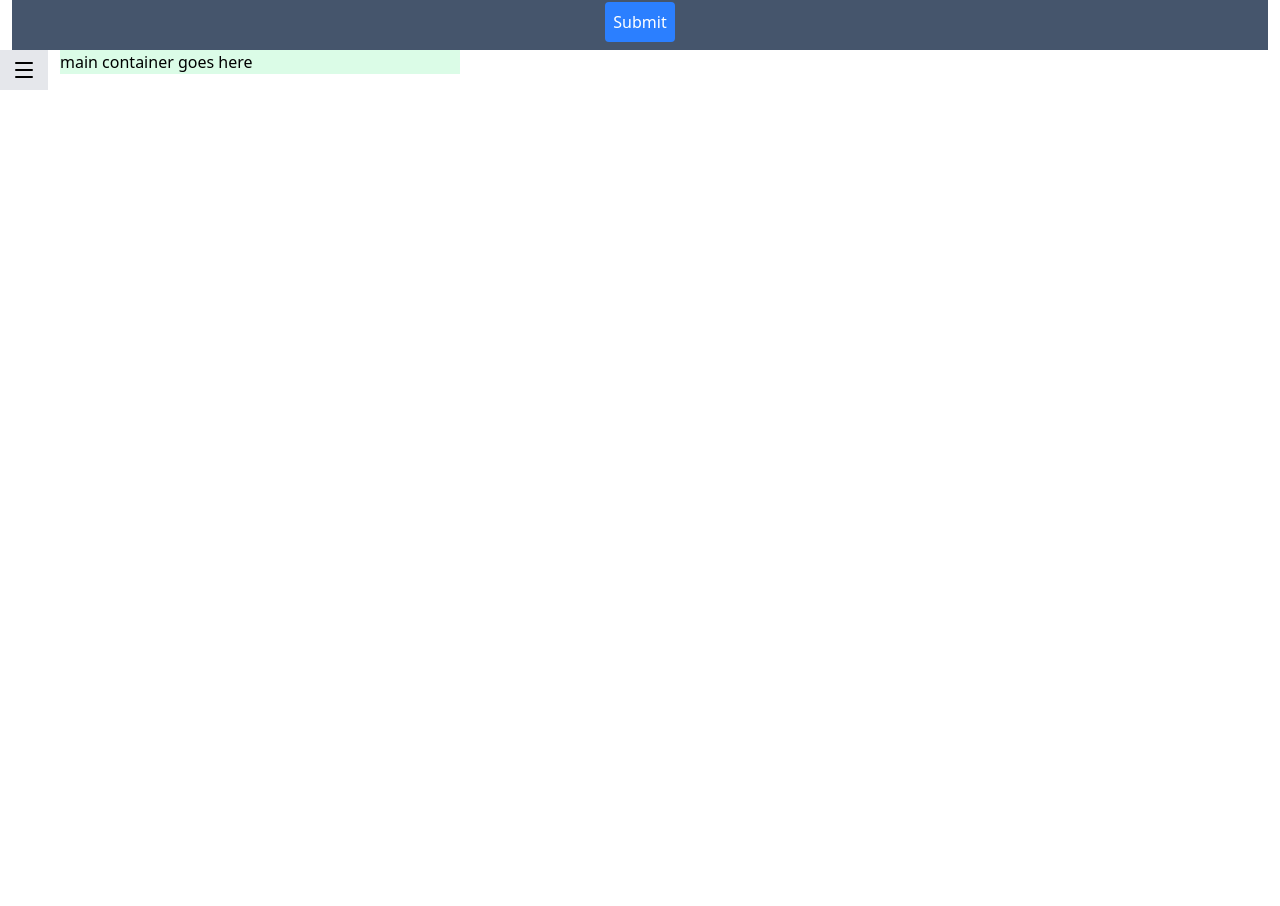
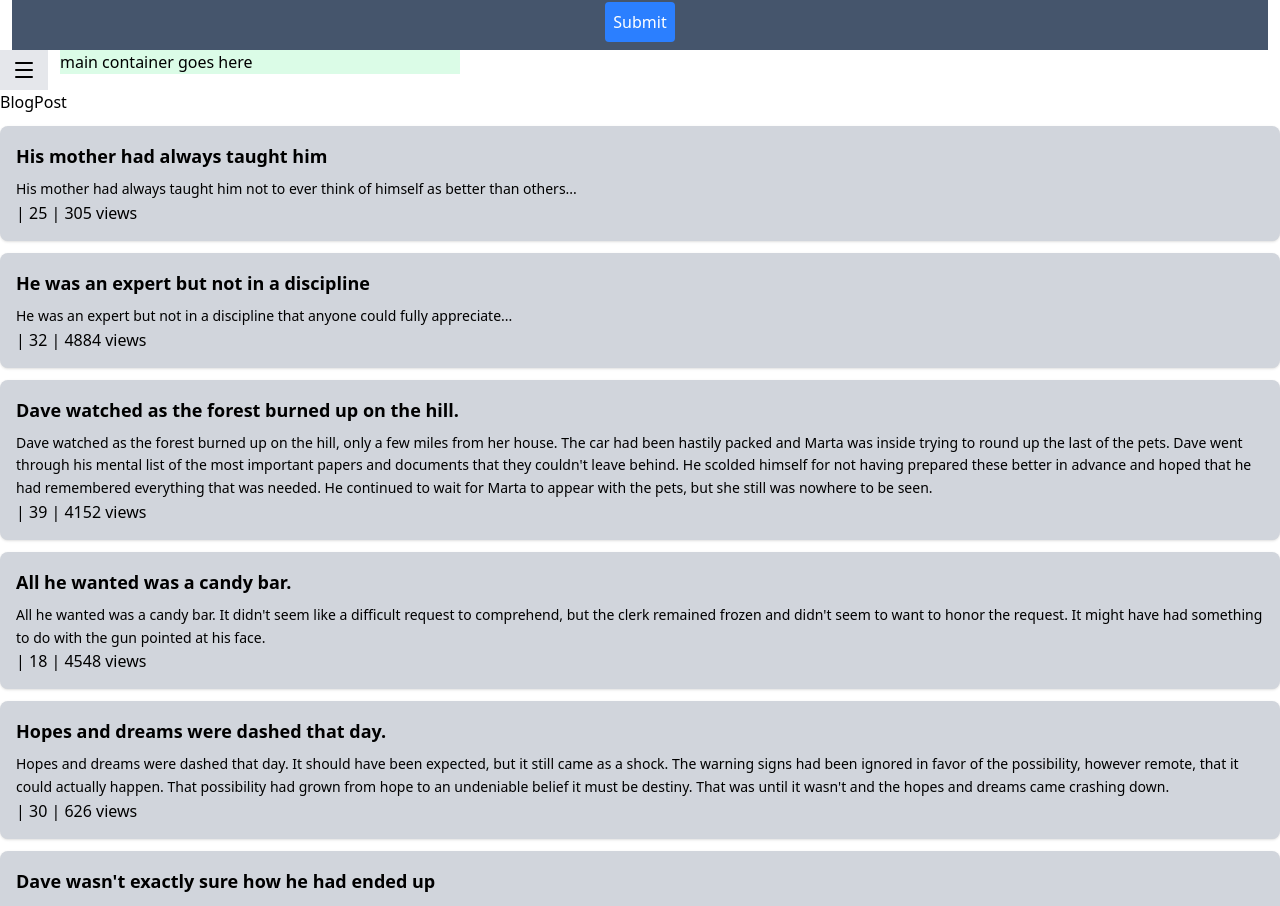
Before and after one commit to Subarna1911/Mini-Projects-, a React (Vite) app: page /contact in a window 1280 px wide. Shown: the part 1880-2786 px from the top of the page. Before the commit the page ends 1970 px from the top, so only its background shows below. Built offline with nearby package versions, Linux system fonts and the light colour scheme.

Commit message:
blog post created

```diff
--- a/src/App.jsx
+++ b/src/App.jsx
@@ -15,11 +15,13 @@
 import Body from './components/Body'
 import { Provider } from 'react-redux'
 import appStore from './store/appStore'
+import BlogContent from './components/BlogContent'
 
 const App = () => {
   return (
 
     <Provider store = {appStore} >
+
 
     <ThemeProvider>
        <div>
@@ -40,7 +42,7 @@
       <Contact/>
 
      <Body/>
-
+      <BlogContent/>
     </div>
     </ThemeProvider>
     </Provider>
--- /dev/null
+++ b/src/components/Blog.jsx
@@ -0,0 +1,23 @@
+import React from 'react'
+
+const Blog = ({ title, body,tags, reactions, views }) => {
+  return (
+    <div className="bg-gray-300 text-black rounded-lg w-full p-4 my-3 shadow-sm">
+      <h2 className="text-lg font-semibold mb-2">{title}</h2>
+      <p className="text-sm leading-relaxed">{body}</p>
+      <div>
+        {
+            tags.map((tag,index)=>{
+                <li className='flex gap-3 items-center' key={index}>{tag}</li>
+            })
+        }
+      </div>
+
+      <div>
+        {reactions.like} | {reactions.dislikes} | {views} views
+      </div>
+    </div>
+  );
+};
+
+export default Blog;
--- /dev/null
+++ b/src/components/BlogContent.jsx
@@ -0,0 +1,17 @@
+import React from 'react'
+import postData from '../constant/postData'
+import Blog from '../components/Blog';
+
+const BlogContent = () => {
+  return (
+    <div>
+        <h2>BlogPost</h2>
+   {postData.map((post) => (
+  <Blog key={post.id} {...post} />
+))}
+
+    </div>
+  )
+}
+
+export default BlogContent
--- /dev/null
+++ b/src/constant/postData.js
@@ -0,0 +1,117 @@
+// postsData.js
+export default [
+  {
+    id: 1,
+    title: "His mother had always taught him",
+    body: "His mother had always taught him not to ever think of himself as better than others...",
+    tags: ["history", "american", "crime"],
+    reactions: { likes: 192, dislikes: 25 },
+    views: 305,
+    userId: 121,
+  },
+  {
+    id: 2,
+    title: "He was an expert but not in a discipline",
+    body: "He was an expert but not in a discipline that anyone could fully appreciate...",
+    tags: ["french", "fiction", "english"],
+    reactions: { likes: 859, dislikes: 32 },
+    views: 4884,
+    userId: 91,
+  },
+  {
+    id: 3,
+    title: "Dave watched as the forest burned up on the hill.",
+    body: "Dave watched as the forest burned up on the hill, only a few miles from her house. The car had been hastily packed and Marta was inside trying to round up the last of the pets. Dave went through his mental list of the most important papers and documents that they couldn't leave behind. He scolded himself for not having prepared these better in advance and hoped that he had remembered everything that was needed. He continued to wait for Marta to appear with the pets, but she still was nowhere to be seen.",
+    tags: ["magical", "history", "french"],
+    reactions: {
+      likes: 1448,
+      dislikes: 39,
+    },
+    views: 4152,
+    userId: 16,
+  },
+  {
+    id: 4,
+    title: "All he wanted was a candy bar.",
+    body: "All he wanted was a candy bar. It didn't seem like a difficult request to comprehend, but the clerk remained frozen and didn't seem to want to honor the request. It might have had something to do with the gun pointed at his face.",
+    tags: ["mystery", "english", "american"],
+    reactions: {
+      likes: 359,
+      dislikes: 18,
+    },
+    views: 4548,
+    userId: 47,
+  },
+  {
+    id: 5,
+    title: "Hopes and dreams were dashed that day.",
+    body: "Hopes and dreams were dashed that day. It should have been expected, but it still came as a shock. The warning signs had been ignored in favor of the possibility, however remote, that it could actually happen. That possibility had grown from hope to an undeniable belief it must be destiny. That was until it wasn't and the hopes and dreams came crashing down.",
+    tags: ["crime", "mystery", "love"],
+    reactions: {
+      likes: 119,
+      dislikes: 30,
+    },
+    views: 626,
+    userId: 131,
+  },
+  {
+    id: 6,
+    title: "Dave wasn't exactly sure how he had ended up",
+    body: "Dave wasn't exactly sure how he had ended up in this predicament. He ran through all the events that had lead to this current situation and it still didn't make sense. He wanted to spend some time to try and make sense of it all, but he had higher priorities at the moment. The first was how to get out of his current situation of being naked in a tree with snow falling all around and no way for him to get down.",
+    tags: ["english", "classic", "american"],
+    reactions: {
+      likes: 15,
+      dislikes: 8,
+    },
+    views: 38,
+    userId: 98,
+  },
+  {
+    id: 7,
+    title: "This is important to remember.",
+    body: "This is important to remember. Love isn't like pie. You don't need to divide it among all your friends and loved ones. No matter how much love you give, you can always give more. It doesn't run out, so don't try to hold back giving it as if it may one day run out. Give it freely and as much as you want.",
+    tags: ["magical", "crime"],
+    reactions: {
+      likes: 127,
+      dislikes: 26,
+    },
+    views: 168,
+    userId: 70,
+  },
+  {
+    id: 8,
+    title: "One can cook on and with an open fire.",
+    body: "One can cook on and with an open fire. These are some of the ways to cook with fire outside. Cooking meat using a spit is a great way to evenly cook meat. In order to keep meat from burning, it's best to slowly rotate it.",
+    tags: ["american", "english"],
+    reactions: {
+      likes: 1271,
+      dislikes: 36,
+    },
+    views: 2116,
+    userId: 67,
+  },
+  {
+    id: 9,
+    title: "There are different types of secrets.",
+    body: "There are different types of secrets. She had held onto plenty of them during her life, but this one was different. She found herself holding onto the worst type. It was the type of secret that could gnaw away at your insides if you didn't tell someone about it, but it could end up getting you killed if you did.",
+    tags: ["american", "history", "magical"],
+    reactions: {
+      likes: 703,
+      dislikes: 18,
+    },
+    views: 2235,
+    userId: 82,
+  },
+  {
+    id: 10,
+    title: "They rushed out the door.",
+    body: "They rushed out the door, grabbing anything and everything they could think of they might need. There was no time to double-check to make sure they weren't leaving something important behind. Everything was thrown into the car and they sped off. Thirty minutes later they were safe and that was when it dawned on them that they had forgotten the most important thing of all.",
+    tags: ["fiction", "magical", "history"],
+    reactions: {
+      likes: 455,
+      dislikes: 3,
+    },
+    views: 4504,
+    userId: 144,
+  },
+];
```
